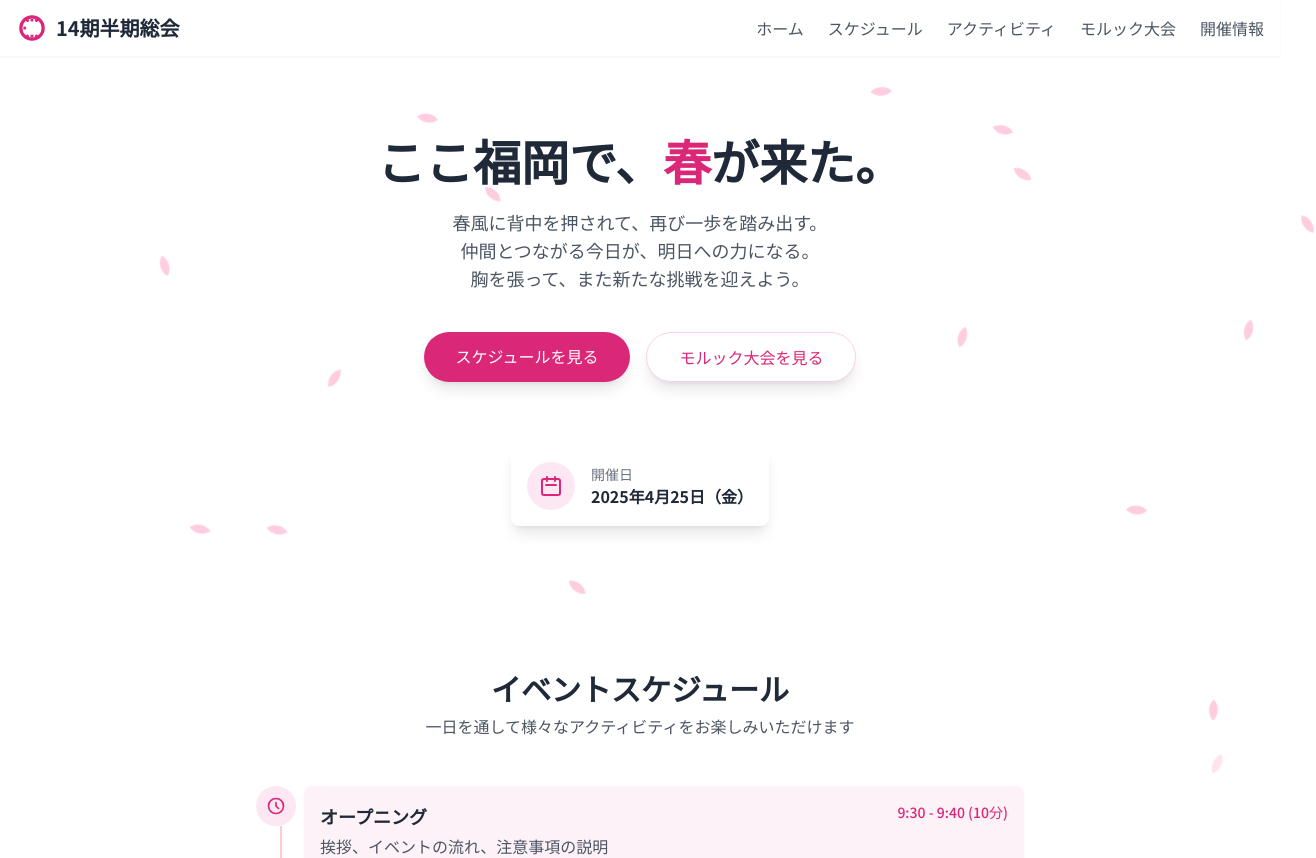
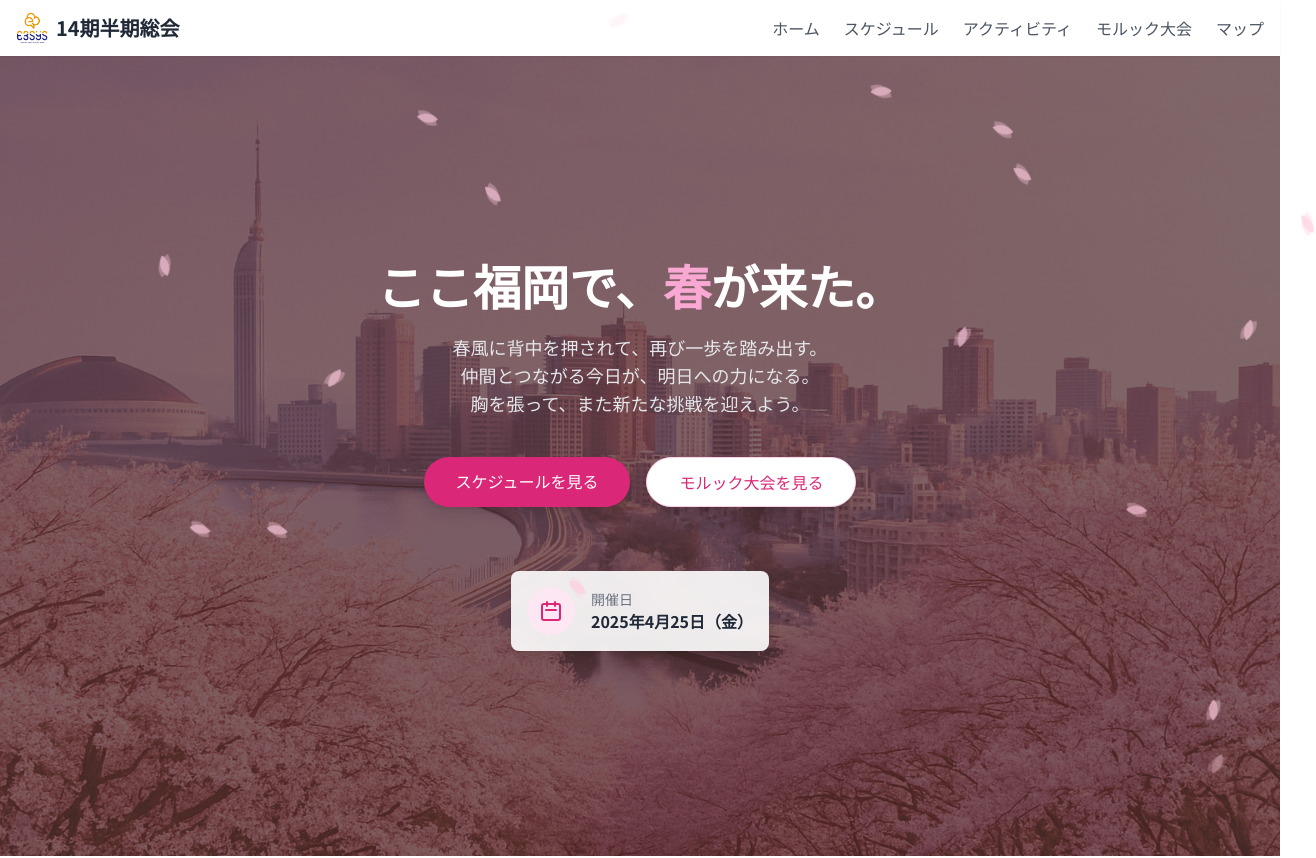
Before and after one commit to e3sys-develop/lp, a Next.js app: page /14th-semi-annual in a window 1280 px wide. Shown: the top 858 px of the page, 1316 px wide, since content can reach past the window. Built offline with nearby package versions, Linux system fonts and the light colour scheme.

Commit message:
14期半期総会のために桜のアニメーションを追加し、ヒーローセクションの背景画像を更新。レイアウトとテキストを調整し、情報セクションの内容を変更。

```diff
--- a/app/14th-semi-annual/globals.css
+++ b/app/14th-semi-annual/globals.css
@@ -8,6 +8,23 @@ body {
   overflow-x: hidden;
 }
 
+/* 桜のアニメーション */
+#cherry-blossoms {
+  position: fixed;
+  top: 0;
+  left: 0;
+  width: 100%;
+  height: 100%;
+  pointer-events: none;
+  z-index: 1000;
+  opacity: 1;
+  transition: opacity 1.5s ease-out;
+}
+
+#cherry-blossoms.fade-out {
+  opacity: 0;
+}
+
 .cherry-blossom {
   position: absolute;
   width: 15px;
@@ -15,6 +32,20 @@ body {
   background-color: #ffcce0;
   border-radius: 15px 0px 15px 0px;
   animation: falling linear infinite;
+  opacity: 0.7;
+}
+
+.cherry-blossom::after {
+  content: "";
+  position: absolute;
+  top: -1px;
+  left: -1px;
+  width: 17px;
+  height: 17px;
+  background-color: #ffcce0;
+  border-radius: 15px 0px 15px 0px;
+  opacity: 0.5;
+  transform: rotate(30deg);
 }
 
 @keyframes falling {
@@ -24,11 +55,11 @@ body {
   }
 
   10% {
-    opacity: 1;
+    opacity: 0.7;
   }
 
   90% {
-    opacity: 1;
+    opacity: 0.7;
   }
 
   100% {
--- a/app/14th-semi-annual/layout.tsx
+++ b/app/14th-semi-annual/layout.tsx
@@ -13,14 +13,14 @@ export const metadata: Metadata = {
     description: "",
     openGraph: {
         type: "website",
-        title: "KATAWARA | 現役エンジニアが伴走してくれるサービス",
+        title: "14期半期総会",
         description:
-            "KATAWARAならプロの現役エンジニアに気軽にIT関連のあらゆる相談を行えるサービスです。CTOとして、教育担当者として、IT導入管理部門として、お客様の「自走」にコミットします。",
+            "14期半期総会のイベントサイトです。",
         images: [
             {
-                url: "/katawara/ogp-katawara.png",
-                width: 1472,
-                height: 832,
+                url: "/14th-semi-annual/hero-bg.png",
+                width: 1920,
+                height: 1080,
             },
         ],
     },
--- a/app/14th-semi-annual/page.tsx
+++ b/app/14th-semi-annual/page.tsx
@@ -2,30 +2,9 @@
 
 import { useEffect, useState } from 'react';
 
-interface TimelineItemProps {
-    id: string;
-    time: string;
-    title: string;
-    description?: string;
-    icon: React.ComponentType;
-}
-
-const TimelineItem = ({ time, title, description, icon: Icon }: TimelineItemProps) => (
-    <li className="timeline-item relative flex mb-6 pl-12">
-        <div className="absolute left-0 bg-pink-100 rounded-full w-10 h-10 flex items-center justify-center" aria-hidden="true">
-            <Icon />
-        </div>
-        <div className="flex-1">
-            <div className="font-semibold text-gray-900">{time}</div>
-            <div className="text-lg font-bold text-gray-900">{title}</div>
-            {description && <div className="text-gray-600">{description}</div>}
-        </div>
-    </li>
-);
-
 export default function SemiAnnualEvent() {
-    const [activeTab, setActiveTab] = useState('morning');
     const [isClient, setIsClient] = useState(false);
+    const [showCherryBlossoms, setShowCherryBlossoms] = useState(true);
 
     useEffect(() => {
         setIsClient(true);
@@ -34,9 +13,46 @@ export default function SemiAnnualEvent() {
     useEffect(() => {
         if (!isClient) return;
 
+        // ヒーローセクションの表示状態を監視
+        const observer = new IntersectionObserver(
+            (entries) => {
+                for (const entry of entries) {
+                    const cherryBlossoms = document.getElementById('cherry-blossoms');
+                    // ヒーローセクションが画面外に出たとき
+                    if (!entry.isIntersecting) {
+                        if (cherryBlossoms) {
+                            cherryBlossoms.classList.add('fade-out');
+                        }
+                        setTimeout(() => {
+                            setShowCherryBlossoms(false);
+                        }, 1500);
+                    } else {
+                        // ヒーローセクションが画面内に入ったとき
+                        if (cherryBlossoms) {
+                            cherryBlossoms.classList.remove('fade-out');
+                        }
+                        setShowCherryBlossoms(true);
+                    }
+                }
+            },
+            {
+                threshold: 0.1,
+                rootMargin: '-50% 0px 0px 0px' // 画面の中央付近でトリガー
+            }
+        );
+
+        // ヒーローセクションを監視
+        const heroSection = document.getElementById('home');
+        if (heroSection) {
+            observer.observe(heroSection);
+        }
+
         const createCherryBlossom = () => {
             const cherryBlossoms = document.getElementById('cherry-blossoms');
-            if (!cherryBlossoms) return;
+            if (!cherryBlossoms || !showCherryBlossoms) return;
+
+            // 要素が作成される前にフェードアウトクラスを削除
+            cherryBlossoms.classList.remove('fade-out');
 
             const blossom = document.createElement('div');
             blossom.className = 'cherry-blossom';
@@ -50,23 +66,30 @@ export default function SemiAnnualEvent() {
         };
 
         const interval = setInterval(createCherryBlossom, 300);
-        return () => clearInterval(interval);
-    }, [isClient]);
+
+        return () => {
+            clearInterval(interval);
+            observer.disconnect();
+        };
+    }, [isClient, showCherryBlossoms]);
 
     const content = (
         <>
             {/* Cherry Blossom Animation */}
-            <div id="cherry-blossoms" />
+            {showCherryBlossoms && (
+                <div id="cherry-blossoms" className={showCherryBlossoms ? '' : 'fade-out'} />
+            )}
 
             {/* Header */}
             <header className="bg-white shadow-sm sticky top-0 z-50">
                 <div className="container mx-auto px-4 py-3 flex justify-between items-center">
                     <div className="flex items-center">
-                        <svg className="w-8 h-8 text-pink-600" fill="currentColor" viewBox="0 0 20 20" aria-labelledby="logo-title" role="img">
-                            <title id="logo-title">14期半期総会</title>
-                            <path fillRule="evenodd" d="M10 2a8 8 0 100 16 8 8 0 000-16zm0 14a6 6 0 100-12 6 6 0 000 12z" clipRule="evenodd" />
-                            <path fillRule="evenodd" d="M10 4a1 1 0 100 2 1 1 0 000-2zm3.536.464a1 1 0 10-1.414 1.414 1 1 0 001.414-1.414zm-7.072 0a1 1 0 011.414 0 1 1 0 010 1.414 1 1 0 01-1.414-1.414zM10 14a1 1 0 100 2 1 1 0 000-2zm3.536.464a1 1 0 10-1.414 1.414 1 1 0 001.414-1.414zm-7.072 0a1 1 0 011.414 0 1 1 0 010 1.414 1 1 0 01-1.414-1.414zM4.464 10a1 1 0 102 0 1 1 0 00-2 0z" clipRule="evenodd" />
-                        </svg>
+                        <img
+                            src="/logo_square.png"
+                            alt="14期半期総会ロゴ"
+                            className="w-8 h-8"
+                            aria-labelledby="logo-title"
+                        />
                         <h1 className="ml-2 text-xl font-bold text-gray-800">14期半期総会</h1>
                     </div>
                     <nav>
@@ -75,22 +98,28 @@ export default function SemiAnnualEvent() {
                             <li><a href="#schedule" className="text-gray-600 hover:text-pink-600 transition">スケジュール</a></li>
                             <li><a href="#activities" className="text-gray-600 hover:text-pink-600 transition">アクティビティ</a></li>
                             <li><a href="#molkky" className="text-gray-600 hover:text-pink-600 transition">モルック大会</a></li>
-                            <li><a href="#information" className="text-gray-600 hover:text-pink-600 transition">開催情報</a></li>
+                            <li><a href="#information" className="text-gray-600 hover:text-pink-600 transition">マップ</a></li>
                         </ul>
                     </nav>
                 </div>
             </header>
 
             {/* Hero Section */}
-            <section id="home" className="heroPattern relative overflow-hidden">
-                <div className="container mx-auto px-4 py-20 flex flex-col items-center">
+            <section id="home" className="relative overflow-hidden min-h-screen flex items-center" style={{
+                backgroundImage: 'url("/14th-semi-annual/hero-bg.png")',
+                backgroundSize: 'cover',
+                backgroundPosition: 'center',
+                backgroundRepeat: 'no-repeat'
+            }}>
+                <div className="absolute inset-0 bg-black bg-opacity-50" /> {/* オーバーレイ */}
+                <div className="container mx-auto px-4 py-20 flex flex-col items-center relative z-10">
                     <div className="absolute top-0 right-0">
                         <svg width="300" height="300" viewBox="0 0 200 200" fill="none" xmlns="http://www.w3.org/2000/svg"
                             className="opacity-20" aria-label="装飾的な背景パターン" />
                     </div>
-                    <h2 className="text-4xl md:text-5xl font-bold text-center text-gray-800 mb-6">ここ福岡で、<span
-                        className="text-pink-600">春</span>が来た。</h2>
-                    <p className="text-lg text-center text-gray-600 max-w-2xl mb-10">
+                    <h2 className="text-4xl md:text-5xl font-bold text-center text-white mb-6">ここ福岡で、<span
+                        className="text-pink-300">春</span>が来た。</h2>
+                    <p className="text-lg text-center text-gray-200 max-w-2xl mb-10">
                         春風に背中を押されて、再び一歩を踏み出す。<br />
                         仲間とつながる今日が、明日への力になる。<br />
                         胸を張って、また新たな挑戦を迎えよう。</p>
@@ -104,7 +133,7 @@ export default function SemiAnnualEvent() {
                             モルック大会を見る
                         </a>
                     </div>
-                    <div className="mt-16 bg-white p-4 rounded-lg shadow-lg inline-flex items-center">
+                    <div className="mt-16 bg-white/90 backdrop-blur-sm p-4 rounded-lg shadow-lg inline-flex items-center">
                         <div className="bg-pink-100 rounded-full p-3 mr-4">
                             <svg className="w-6 h-6 text-pink-600" fill="none" stroke="currentColor" viewBox="0 0 24 24" aria-labelledby="calendar-icon">
                                 <title id="calendar-icon">カレンダーアイコン</title>
@@ -704,47 +733,9 @@ export default function SemiAnnualEvent() {
             <section id="information" className="py-16 bg-pink-50">
                 <div className="container mx-auto px-4">
                     <div className="max-w-4xl mx-auto">
-                        <h2 className="text-3xl font-bold text-center text-gray-800 mb-2">開催情報</h2>
-                        <p className="text-center text-gray-600 mb-12">イベントに関する詳細情報</p>
+                        <h2 className="text-3xl font-bold text-center text-gray-800 mb-2">マップ</h2>
+                        <p className="text-center text-gray-600 mb-12">移動する際のマップです。</p>
 
-                        <div className="bg-gradient-to-r from-pink-50 to-pink-100 rounded-2xl shadow-lg overflow-hidden mb-10">
-                            <div className="p-8">
-                                <div className="grid grid-cols-1 md:grid-cols-2 gap-8">
-                                    <div>
-                                        <div className="flex items-start mb-6">
-                                            <div className="bg-pink-200 rounded-full p-3 mr-4">
-                                                <svg className="w-6 h-6 text-pink-600" fill="none" stroke="currentColor" viewBox="0 0 24 24" aria-labelledby="calendar-icon">
-                                                    <title id="calendar-icon">カレンダーアイコン</title>
-                                                    <path strokeLinecap="round" strokeLinejoin="round" strokeWidth="2" d="M8 7V3m8 4V3m-9 8h10M5 21h14a2 2 0 002-2V7a2 2 0 00-2-2H5a2 2 0 00-2 2v12a2 2 0 002 2z" />
-                                                </svg>
-                                            </div>
-                                            <div>
-                                                <h3 className="font-bold text-lg text-gray-800">開催日時</h3>
-                                                <p className="text-gray-600">2025年4月25日（金）9:30 - 21:00頃</p>
-                                            </div>
-                                        </div>
-                                    </div>
-
-                                    <div>
-                                        <div className="flex items-start mb-6">
-                                            <div className="bg-pink-200 rounded-full p-3 mr-4">
-                                                <svg className="w-6 h-6 text-pink-600" fill="none" stroke="currentColor" viewBox="0 0 24 24" aria-labelledby="location-icon">
-                                                    <title id="location-icon">位置情報アイコン</title>
-                                                    <path strokeLinecap="round" strokeLinejoin="round" strokeWidth="2" d="M17.657 16.657L13.414 20.9a1.998 1.998 0 01-2.827 0l-4.244-4.243a8 8 0 1111.314 0z" />
-                                                    <path strokeLinecap="round" strokeLinejoin="round" strokeWidth="2" d="M15 11a3 3 0 11-6 0 3 3 0 016 0z" />
-                                                </svg>
-                                            </div>
-                                            <div>
-                                                <h3 className="font-bold text-lg text-gray-800">開催場所</h3>
-                                                <p className="text-gray-600">福岡オフィス（午前・午後）</p>
-                                                <p className="text-gray-600">冷泉公園（モルック大会）</p>
-                                                <p className="text-gray-600">博多水炊き大和（懇親会）</p>
-                                            </div>
-                                        </div>
-                                    </div>
-                                </div>
-                            </div>
-                        </div>
                         <h3 className="text-2xl font-bold text-gray-800 mb-4">冷泉公園</h3>
                         <div className="bg-gradient-to-r from-pink-50 to-pink-100 rounded-2xl shadow-lg overflow-hidden mb-10">
                             <div className="p-8">
@@ -802,7 +793,7 @@ export default function SemiAnnualEvent() {
                                         <svg className="w-8 h-8 text-pink-600" fill="none" stroke="currentColor" viewBox="0 0 24 24" aria-labelledby="camera-icon">
                                             <title id="camera-icon">カメラアイコン</title>
                                             <path strokeLinecap="round" strokeLinejoin="round" strokeWidth="2" d="M3 9a2 2 0 012-2h.93a2 2 0 001.664-.89l.812-1.22A2 2 0 0110.07 4h3.86a2 2 0 011.664.89l.812 1.22A2 2 0 0018.07 7H19a2 2 0 012 2v9a2 2 0 01-2 2H5a2 2 0 01-2-2V9z" />
-                                            <path strokeLinecap="round" strokeLinejoin="round" strokeWidth="2" d="M15 13a3 3 0 11-6 0 3 3 0 016 0z" />
+                                            <path strokeLinecap="round" strokeLinejoin="round" strokeWidth="2" d="M15 13a3 3 0 100-6 3 3 0 000 6zm-7 9a7 7 0 1114 0H3z" clipRule="evenodd" />
                                         </svg>
                                     </div>
                                     <div>
```
Also changed, not shown: public/14th-semi-annual/hero-bg.png (added), public/logo_square.png (added).
